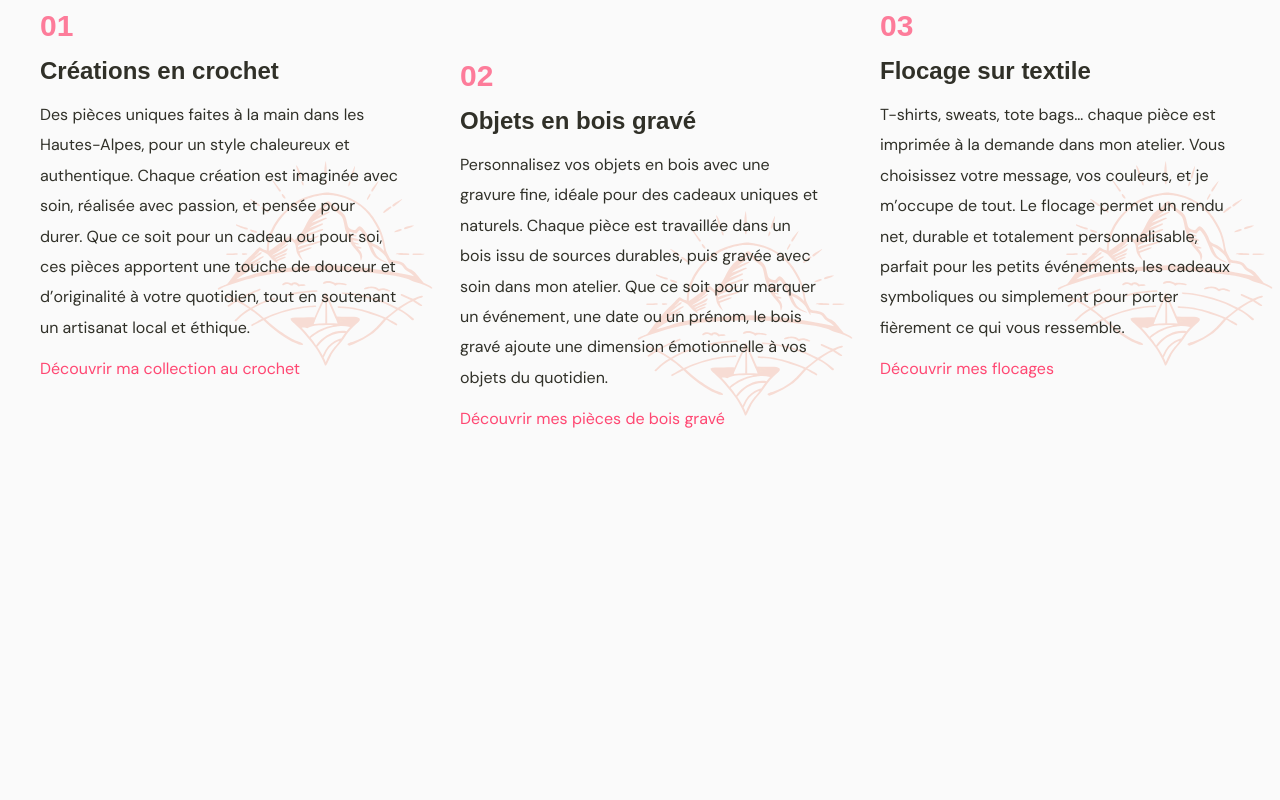
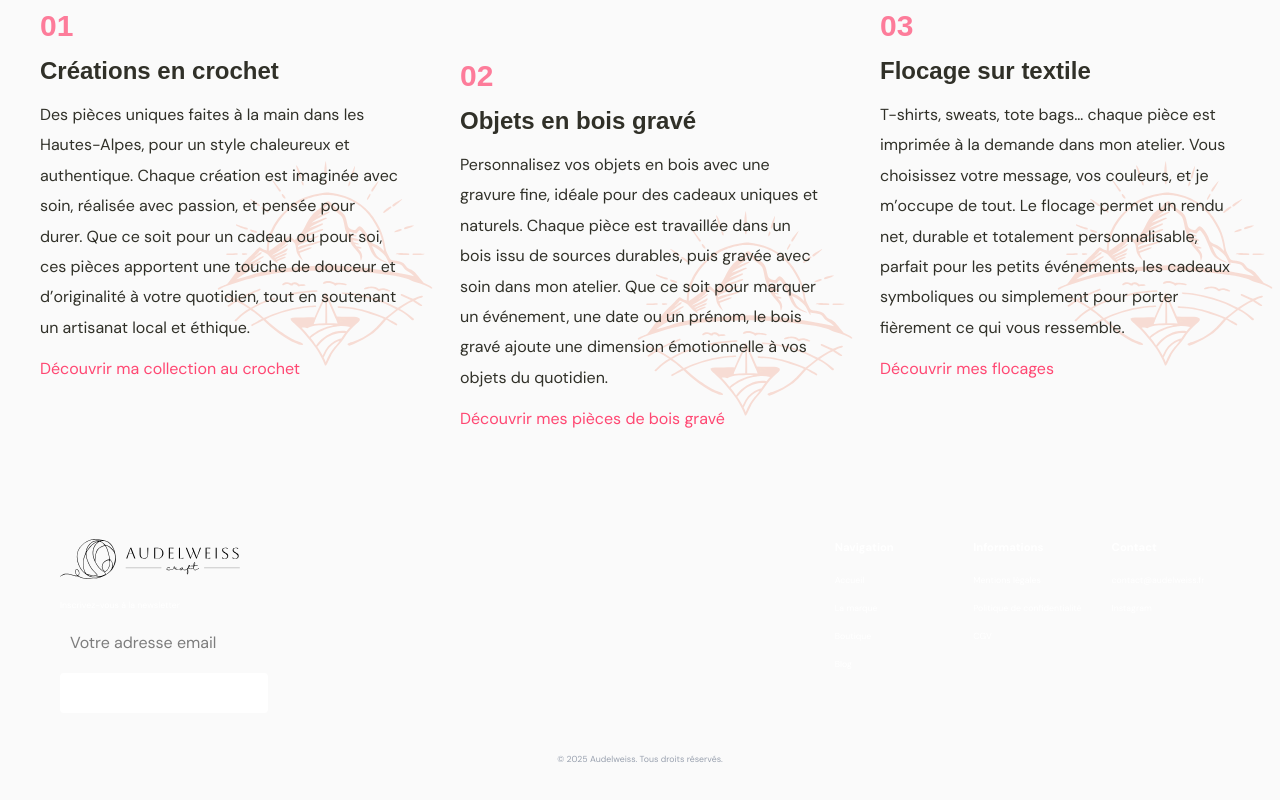
Before and after one commit to joachimageron/audelweiss, a Next.js app in the folder audelweiss-front/: page / in a window 1280 px wide. Shown: the part 950-1750 px from the top of the page. Before the commit the page ends 1449 px from the top, so only its background shows below. Built offline with nearby package versions, Linux system fonts and the light colour scheme; a web font is replaced by a local one.

Commit message:
✨ Footer creation
Creation of the baseElement's Footer, import in LayoutWrapper.tsx

```diff
--- a/audelweiss-front/components/LayoutWrapper.tsx
+++ b/audelweiss-front/components/LayoutWrapper.tsx
@@ -2,6 +2,7 @@
 
 import { useState, useEffect } from "react";
 import Header from "@/components/baseElements/Header";
+import Footer from "@/components/baseElements/Footer";
 
 export default function LayoutWrapper({ children }: { children: React.ReactNode }) {
     const [showHeader, setShowHeader] = useState(true);
@@ -46,7 +47,9 @@ export default function LayoutWrapper({ children }: { children: React.ReactNode
             <main className="lg:pt-0 pt-[7.4rem]">
                 {children}
             </main>
-            <footer></footer>
+            <footer>
+                <Footer />
+            </footer>
         </>
     );
 }
--- /dev/null
+++ b/audelweiss-front/components/baseElements/Footer.tsx
@@ -0,0 +1,87 @@
+'use client';
+
+import CustomLink from '../atoms/CustomLink';
+import CustomButton from '../atoms/CustomButton';
+import Image from 'next/image';
+import logoImage from '@/app/assets/images/logo/logo.svg';
+
+type FooterProps = {
+    className?: string;
+};
+
+const footerLinks = [
+    {
+        title: 'Navigation',
+        links: [
+            { label: 'Accueil', href: '/' },
+            { label: 'La marque', href: '/marque' },
+            { label: 'Boutique', href: '/boutique' },
+            { label: 'Blog', href: '/blog' },
+        ],
+    },
+    {
+        title: 'Informations',
+        links: [
+            { label: 'Mentions légales', href: '/mentions-legales' },
+            { label: 'Politique de confidentialité', href: '/politique-confidentialite' },
+            { label: 'CGV', href: '/cgv' },
+        ],
+    },
+    {
+        title: 'Contact',
+        links: [
+            { label: 'contact@audelweiss.fr', href: 'mailto:contact@audelweiss.fr' },
+            { label: 'Instagram', href: 'https://instagram.com/audelweiss' },
+        ],
+    },
+];
+
+export default function Footer({ className = '' }: FooterProps) {
+    return (
+        <footer className={`bg-dark text-white px-[2rem] py-[4rem] lg:px-[6rem] ${className}`}>
+            <div className="flex flex-col lg:flex-row gap-[4rem] justify-between">
+                {/* Logo + Newsletter */}
+                <div className="flex flex-col gap-[2rem] max-w-[30rem]">
+                    <CustomLink href="/" title="Retour à l'accueil">
+                        <Image src={logoImage.src} alt="Logo Audelweiss" width={180} height={40} />
+                    </CustomLink>
+                    <form className="flex flex-col gap-[1rem]">
+                        <label htmlFor="newsletter" className="text-sm">Inscrivez-vous à la newsletter</label>
+                        <input
+                            type="email"
+                            id="newsletter"
+                            placeholder="Votre adresse email"
+                            className="p-[1rem] rounded text-black"
+                        />
+                        <CustomButton type="submit" className="bg-white text-black hover:bg-primary">S'inscrire</CustomButton>
+                    </form>
+                </div>
+
+                {/* Liens */}
+                <div className="grid grid-cols-1 sm:grid-cols-2 lg:grid-cols-3 gap-[3rem]">
+                    {footerLinks.map((section, index) => (
+                        <div key={index}>
+                            <h4 className="text-lg font-semibold mb-[1rem]">{section.title}</h4>
+                            <ul className="flex flex-col gap-[.7rem]">
+                                {section.links.map((link, i) => (
+                                    <li key={i}>
+                                        <CustomLink
+                                            href={link.href}
+                                            className="text-sm hover:text-primary transition"
+                                        >
+                                            {link.label}
+                                        </CustomLink>
+                                    </li>
+                                ))}
+                            </ul>
+                        </div>
+                    ))}
+                </div>
+            </div>
+
+            <div className="mt-[4rem] text-center text-sm text-gray-400">
+                &copy; {new Date().getFullYear()} Audelweiss. Tous droits réservés.
+            </div>
+        </footer>
+    );
+}
```
